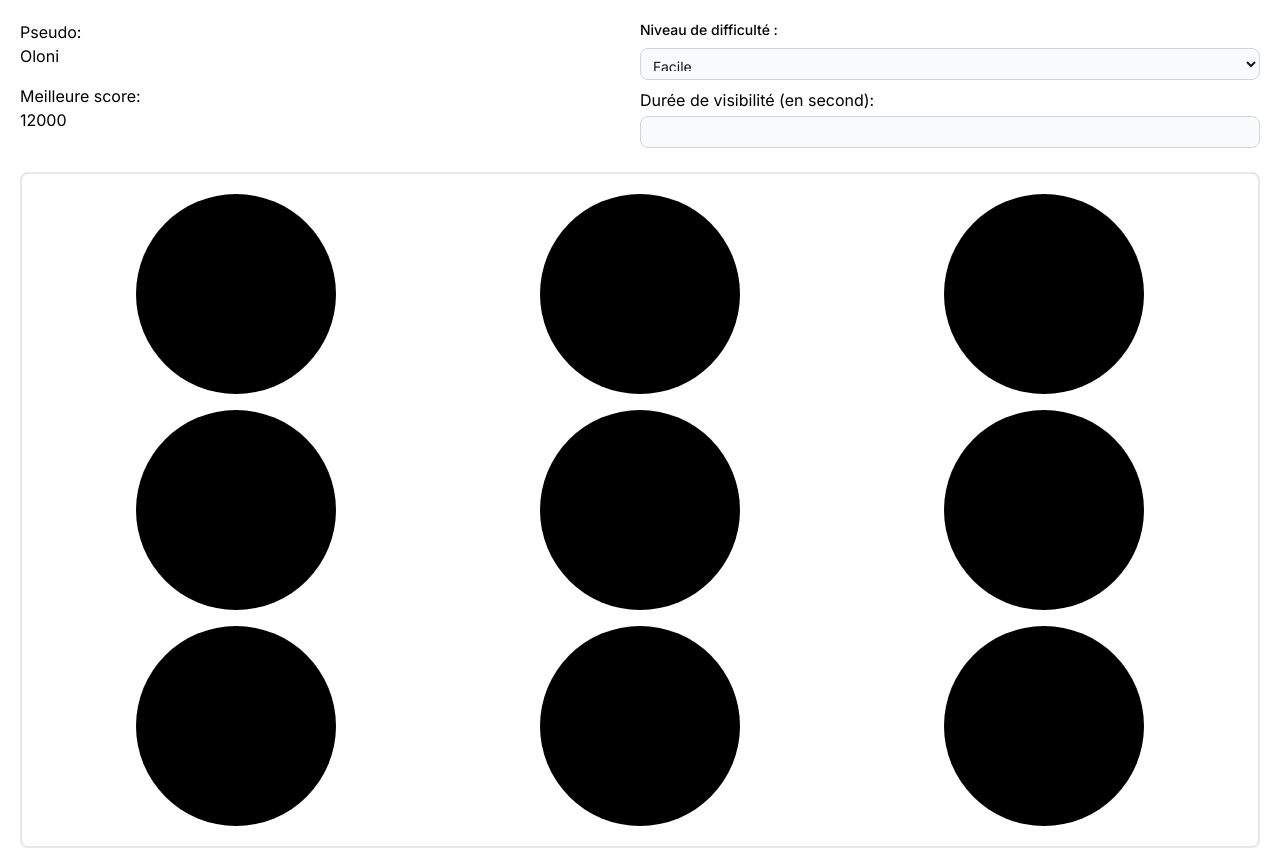
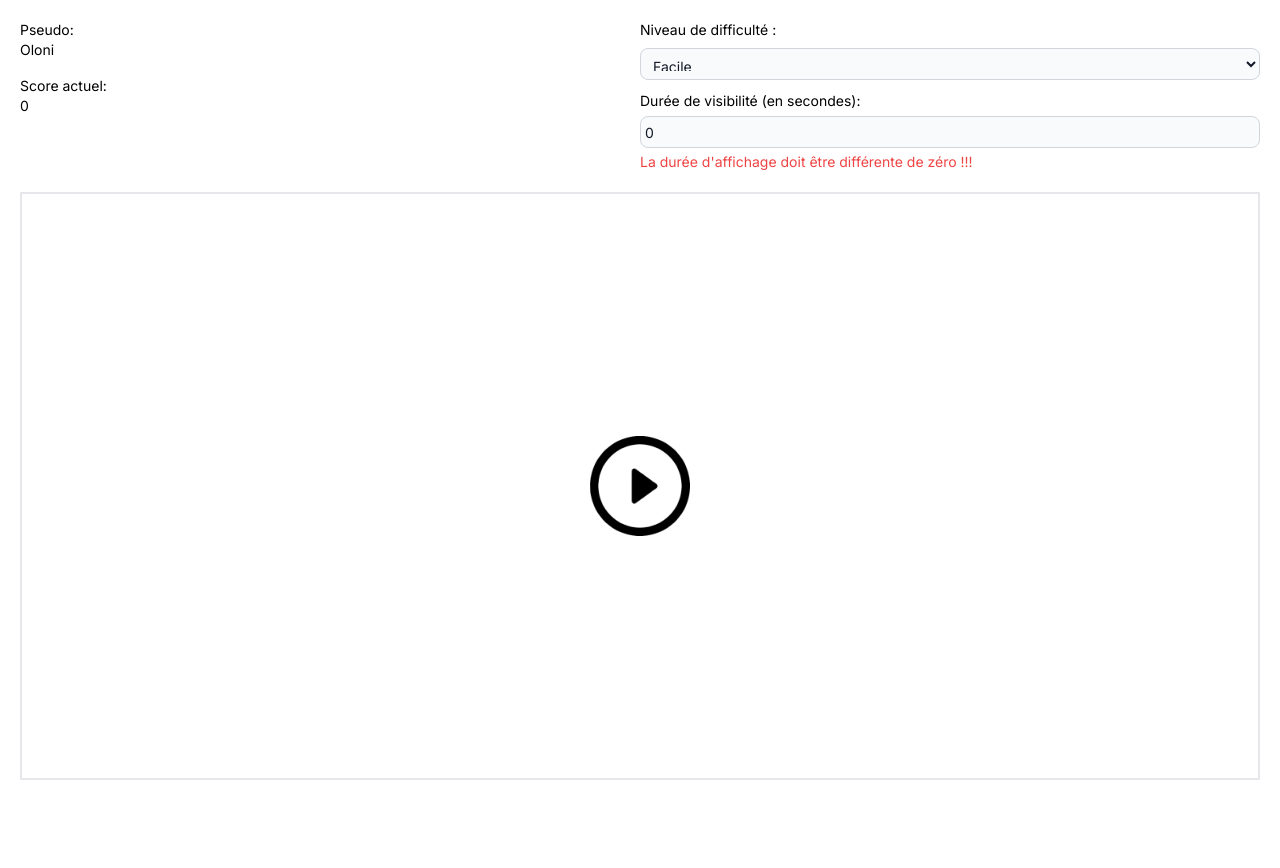
Before and after one commit to Bitsmith01/tapesouris, a Next.js app: page / in a window 1280 px wide. Both pictures are taken after a click on the picture 640 px from the left and 476 px from the top of the page. After the commit the page ends 800 px from the top, so only its background shows below. Built offline with nearby package versions, Linux system fonts and the light colour scheme.

Commit message:
Génération aléatoire de la position

```diff
--- a/src/app/page.tsx
+++ b/src/app/page.tsx
@@ -1,58 +1,178 @@
 "use client";
 import Image from "next/image";
-import { useState } from "react";
+import { ChangeEvent, useState, useEffect } from "react";
 
 export default function Home() {
   const [showGrid, setShowGrid] = useState(false);
+  const [score, setScore] = useState(0);
+  const [level, setLevel] = useState("Facile");
+  const [selectedLevel, setSelectedLevel] = useState("Facile");
+  const [visibilityDuration, setVisibilityDuration] = useState<number>(0);
+  const [inputVisibilityDuration, setInputVisibilityDuration] = useState(0);
+  const [error, setError] = useState<string>("");
+  const [pointPositions, setPointPositions] = useState<
+    { row: number; col: number }[]
+  >([]);
+  const [continueDialog, setContinueDialog] = useState(false);
+
+  useEffect(() => {
+    if (score >= 15) {
+      setContinueDialog(true);
+    }
+  }, [score]);
+
+  const handleLevelChange = (event: ChangeEvent<HTMLSelectElement>) => {
+    const selectedLevel = event.target.value;
+    setSelectedLevel(selectedLevel);
+    setLevel(selectedLevel);
+  };
+
+  const handleVisibilityDurationChange = (
+    event: ChangeEvent<HTMLInputElement>
+  ) => {
+    const duration = parseInt(event.target.value, 10);
+    setInputVisibilityDuration(duration);
+    setVisibilityDuration(duration);
+    setError("");
+  };
+
+  const handlestart = () => {
+    if (visibilityDuration !== 0) {
+      setShowGrid(true);
+      setContinueDialog(false);
+      console.log(level);
+      console.log(visibilityDuration);
+      startGame();
+    } else {
+      setError("La durée d'affichage doit être différente de zéro !!!");
+    }
+  };
+
+  const startGame = () => {
+    const pointCount = getPointCountForLevel(level);
+    setPointPositions(generateRandomPositions(pointCount));
+
+    setTimeout(() => {
+      setPointPositions([]);
+      setTimeout(() => {
+        if (score < 15) {
+          startGame();
+        } else {
+          setContinueDialog(true);
+        }
+      }, 2000);
+    }, visibilityDuration * 1000);
+  };
+
+  const getPointCountForLevel = (selectedLevel: string): number => {
+    switch (selectedLevel) {
+      case "Facile":
+        return 1;
+      case "Normal":
+        return 2;
+      case "Difficile":
+        return 3;
+      default:
+        return 1;
+    }
+  };
+
+  const handleContinueClick = () => {
+    setScore(0);
+    setPointPositions([]);
+    setContinueDialog(false);
+    startGame();
+  };
+
+  const generateRandomPositions = (
+    count: number
+  ): { row: number; col: number }[] => {
+    const positions = [];
+    for (let i = 0; i < count; i++) {
+      const row = Math.floor(Math.random() * 3);
+      const col = Math.floor(Math.random() * 3);
+      positions.push({ row, col });
+    }
+    return positions;
+  };
+
   const generateGridItems = () => {
     const items = [];
     for (let i = 0; i < 9; i++) {
+      const isCurrentPosition =
+        pointPositions.length > 0 &&
+        pointPositions.some(
+          (position) =>
+            position.row === Math.floor(i / 3) && position.col === i % 3
+        );
+
       items.push(
         <div className="flex justify-center items-center" key={i}>
-          <div className="h-[100px] w-[100px] md:h-[200px] md:w-[200px] bg-black rounded-full"></div>
+          <div className="h-[100px] w-[100px] md:h-[200px] md:w-[200px] bg-gray-50 border-2 border-gray-900 rounded-full">
+            {isCurrentPosition ? (
+              <div className="relative w-full h-full rounded-full overflow-hidden">
+                <Image
+                  src="/mouse.png"
+                  alt="Image pour la position actuelle"
+                  className="w-full h-full object-cover"
+                  layout="fill"
+                />
+              </div>
+            ) : null}
+          </div>
         </div>
       );
     }
     return items;
   };
+
   return (
     <main className="flex min-h-screen flex-col items-start p-5 container mx-auto">
       <div className="md:grid md:grid-cols-2 md:justify-between mb-5 w-full ">
         <div className="space-y-2 md:space-y-4">
           <div className="flex flex-col">
-            <span>Pseudo: </span>
-            <span>Oloni</span>
+            <span className="text-sm">Pseudo: </span>
+            <span className="text-sm">Oloni</span>
           </div>
           <div className="flex flex-col">
-            <span>Meilleure score: </span>
-            <span>12000</span>
+            <span className="text-sm">Score actuel: </span>
+            <span className="text-sm">{score}</span>
           </div>
         </div>
         <div className="space-y-2">
           <div>
             <label
               htmlFor="level"
-              className="block mb-2 text-sm font-medium text-black dark:text-black"
+              className="block mb-2 text-sm text-black dark:text-black"
             >
               Niveau de difficulté :
             </label>
             <select
               id="countries"
+              value={selectedLevel}
+              onChange={handleLevelChange}
+              disabled={showGrid}
               className="bg-gray-50 border border-gray-300 text-gray-900 text-sm rounded-lg w-full h-8 p-2 flex justify-center items-center"
             >
-              <option value="easy" selected>
-                Facile
-              </option>
+              <option value="Facile">Facile</option>
               <option value="Normal">Normal</option>
               <option value="Difficile">Difficile</option>
             </select>
           </div>
           <div>
-            <span>Durée de visibilité (en second):</span>
+            <span className="text-sm">Durée de visibilité (en secondes):</span>{" "}
             <input
               type="number"
-              className="bg-gray-50 border border-gray-300 text-gray-900 text-sm rounded-lg w-full h-8 p-2 flex justify-center items-center my-1"
+              pattern="[0-9]*"
+              value={visibilityDuration}
+              onChange={handleVisibilityDurationChange}
+              disabled={showGrid}
+              className="bg-gray-50 border border-gray-300 text-gray-900 text-sm rounded-lg w-full h-8 p-1 flex justify-center items-center my-1"
             />
+            <span>
+              {" "}
+              {error && <p className="text-red-500 text-sm mt-1">{error}</p>}
+            </span>
           </div>
         </div>
       </div>
@@ -66,12 +186,22 @@ export default function Home() {
             src="/375-removebg-preview.png"
             alt="play image"
             className="cursor-pointer"
-            onClick={() => setShowGrid(true)}
+            onClick={handlestart}
             width={100}
             height={100}
           />
         </div>
       )}
+      {continueDialog && (
+        <div className="fixed top-0 left-0 w-full h-full flex justify-center items-center bg-gray-800 bg-opacity-75">
+          <div className="bg-white p-5 rounded-lg">
+            <p>Félicitations! Vous avez atteint 15 points.</p>
+            <p>Voulez-vous continuer?</p>
+            <button onClick={handleContinueClick}>Continuer</button>
+            <button onClick={() => setShowGrid(false)}>Arrêter</button>
+          </div>
+        </div>
+      )}
     </main>
   );
 }
```
Also changed, not shown: public/mouse.png (added).
